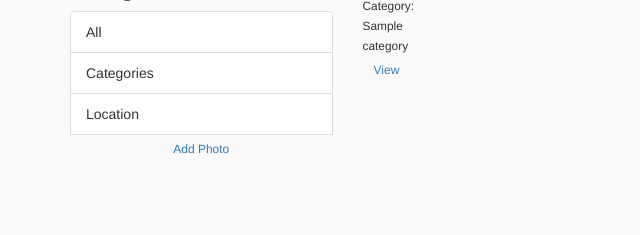
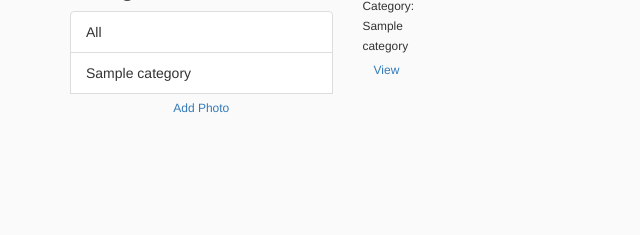
Before and after one commit to AlexWanyoike/Djangoweekone, a Django app: template base/templates/base/base.html in a window 1280 px wide. Shown: the part 167-402 px from the top of the page, without its empty margins (0-640 px from the left). Run offline with Django 3.2, Linux system fonts and the light colour scheme; tables that the repository leaves empty hold one stand-in row (values such as "Sample post"); the template is opened without the code that fills it: values that come from a table or form of the project are taken from there, most other values are stand-ins (such as "Sample title", 1, 10 or a date in 2020); some libraries are stand-ins or nearby versions.

Commit message:
Various Accounts Categories Highlighted

```diff
--- a/base/templates/base/base.html
+++ b/base/templates/base/base.html
@@ -31,8 +31,10 @@
 
             <ul class="list-group list-group-flush">
               <li class="list-group-item">All</li>
-              <li class="list-group-item">Categories</li>
-              <li class="list-group-item">Location</li>
+              {% for category in categories %}
+                <li class="list-group-item">{{category.name}}</li>
+              {% endfor %}
+
 
 
               <a href="{% url 'create' %}" class="btn btn-dark btn-block btn-sm m-1">Add Photo</a>
--- a/base/views.py
+++ b/base/views.py
@@ -2,10 +2,12 @@
 
 from django.shortcuts import render
 from django.http  import HttpResponse , request , Http404
-
+from .models import Category , Photo
 
 # Create your views here.
 def base(request):
+    categories = Category.objects.all()
+    context = { 'categories' : categories }
     return render(request, 'base/base.html')
 
 def viewphoto(request):
--- a/profile_user/settings.py
+++ b/profile_user/settings.py
@@ -139,6 +139,8 @@ STATICFILES_DIRS = [
 MEDIA_URL = '/media/'
 MEDIA_ROOT = os.path.join(BASE_DIR, 'media')
 
+
+
 # Default primary key field type
 # https://docs.djangoproject.com/en/3.2/ref/settings/#default-auto-field
 
--- a/profile_user/urls.py
+++ b/profile_user/urls.py
@@ -16,6 +16,9 @@ Including another URLconf
 from django.conf.urls import url,include
 from django.contrib import admin
 
+from django.conf import settings
+from django.conf.urls.static import static
+
 urlpatterns = [
     url(r'^admin/', admin.site.urls),
     url(r'',include('base.urls'))
```
